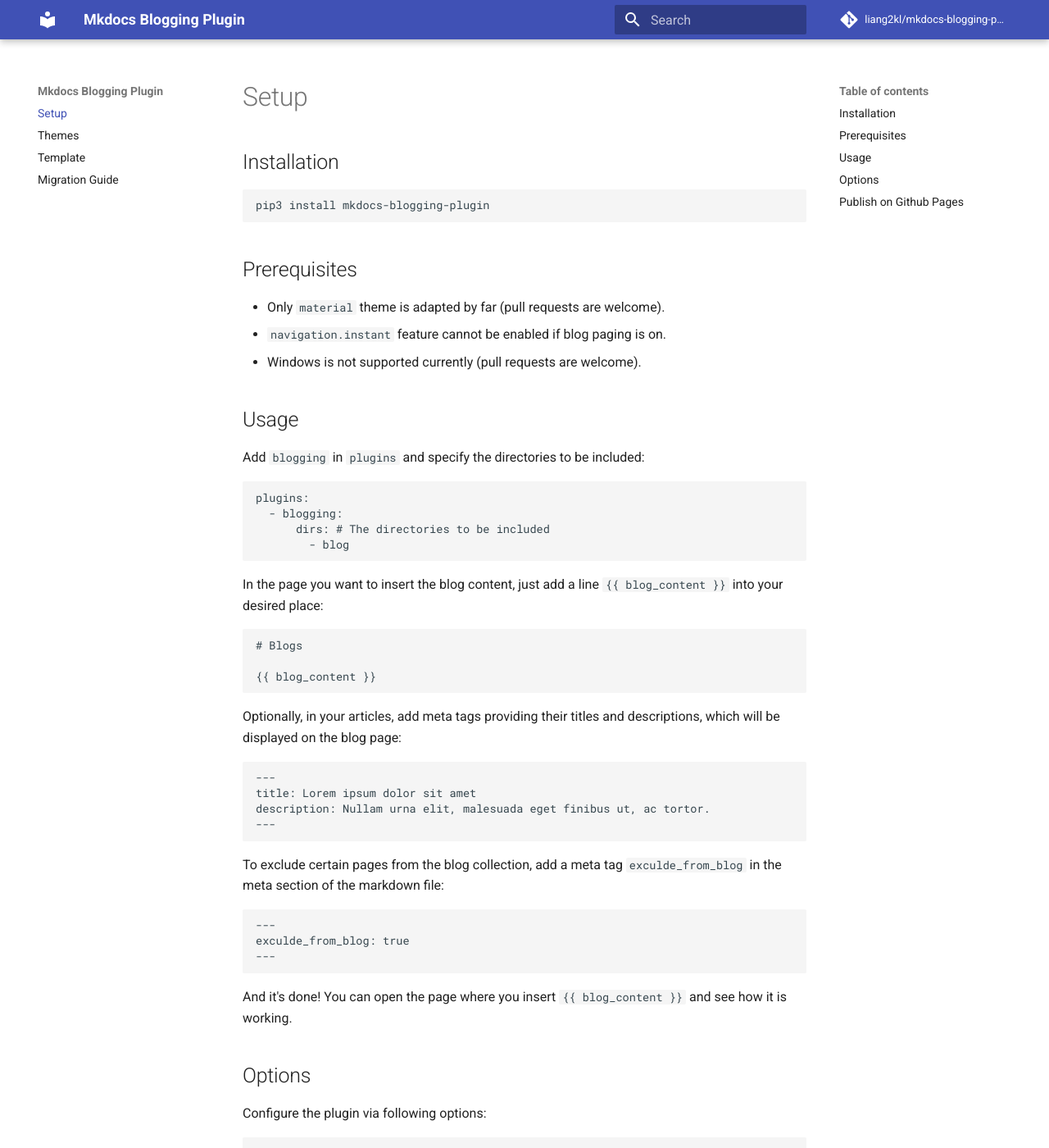
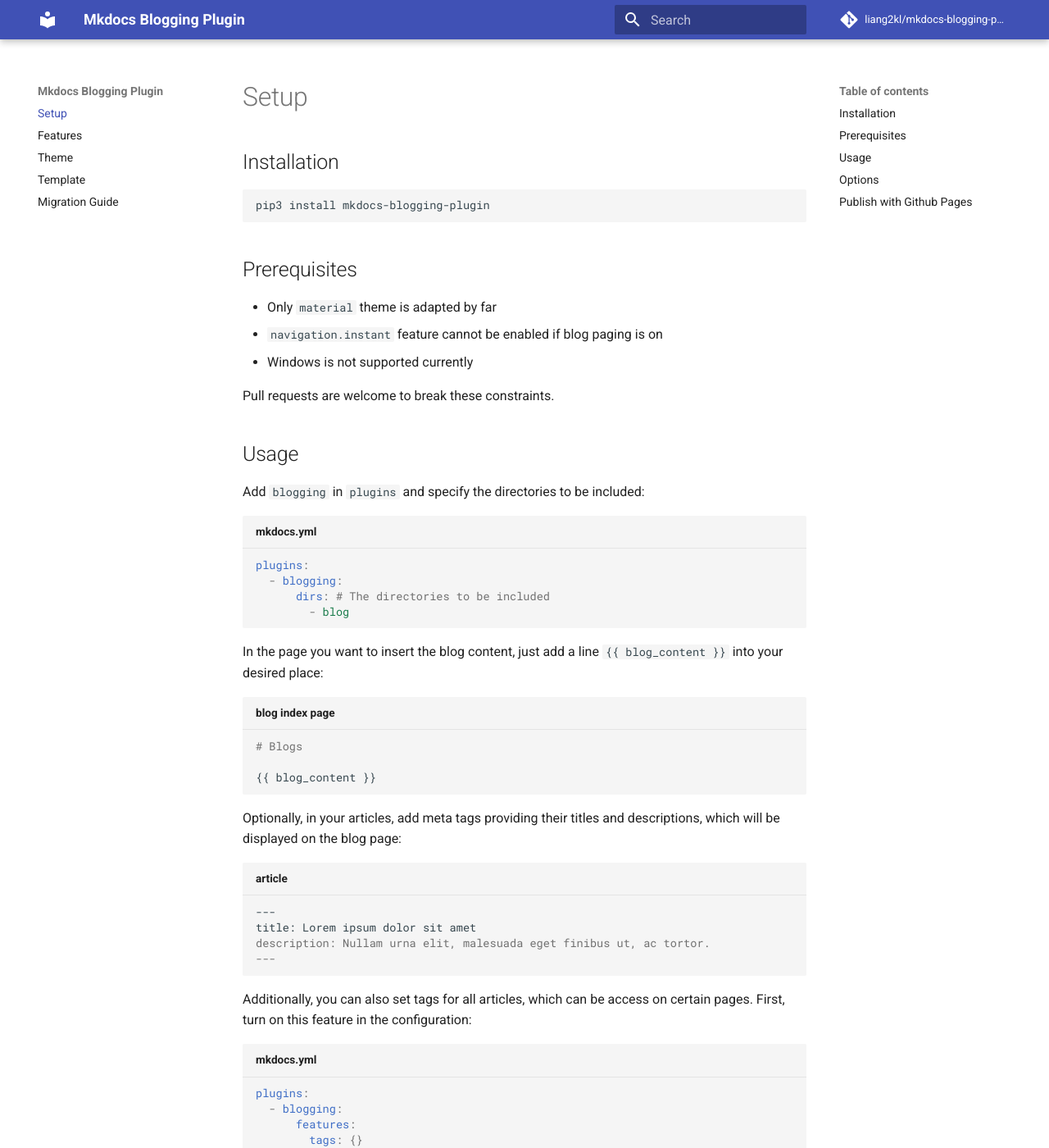
Before and after one commit to liang2kl/mkdocs-blogging-plugin, an MkDocs documentation site: the page built from docs/index.md, in a window 1280 px wide and 1400 px high. Shown: the whole window at 82% size. Built offline with MkDocs 1.6.1 and Material for MkDocs 9.7.7, drawn with Linux system fonts in a browser that asks for light colours; comment, search, counter and statistics services are not loaded; some of the changed text lies outside the part shown.

Commit message:
Update docs

````diff
--- a/docs/index.md
+++ b/docs/index.md
@@ -12,15 +12,17 @@ pip3 install mkdocs-blogging-plugin
 
 ## Prerequisites
 
-- Only `material` theme is adapted by far (pull requests are welcome).
-- `navigation.instant` feature cannot be enabled if blog paging is on.
-- Windows is not supported currently (pull requests are welcome).
+- Only `material` theme is adapted by far
+- `navigation.instant` feature cannot be enabled if blog paging is on
+- Windows is not supported currently
+
+Pull requests are welcome to break these constraints.
 
 ## Usage
 
 Add `blogging` in `plugins` and specify the directories to be included:
 
-```yml
+``` yaml title="mkdocs.yml"
 plugins:
   - blogging:
       dirs: # The directories to be included
@@ -29,7 +31,7 @@ plugins:
 
 In the page you want to insert the blog content, just add a line `{{ blog_content }}` into your desired place:
 
-```markdown
+```markdown title="blog index page"
 # Blogs
 
 {{ blog_content }}
@@ -37,16 +39,37 @@ In the page you want to insert the blog content, just add a line `{{ blog_conten
 
 Optionally, in your articles, add meta tags providing their titles and descriptions, which will be displayed on the blog page:
 
-```markdown
+```markdown title="article"
 ---
 title: Lorem ipsum dolor sit amet
 description: Nullam urna elit, malesuada eget finibus ut, ac tortor.
 ---
 ```
 
+Additionally, you can also set tags for all articles, which can be access on certain pages. First, turn on this feature in the configuration:
+
+```yaml title="mkdocs.yml"
+plugins:
+  - blogging:
+      features:
+        tags: {}
+```
+
+And in articles:
+
+```markdown title="article"
+---
+tags:
+  - mkdocs
+  - blogging
+---
+```
+
+For more detail, check [Features - tags](features.md#tags).
+
 To exclude certain pages from the blog collection, add a meta tag `exculde_from_blog` in the meta section of the markdown file:
 
-```markdown
+```markdown title="article"
 ---
 exculde_from_blog: true
 ---
@@ -58,9 +81,12 @@ And it's done! You can open the page where you insert `{{ blog_content }}` and s
 
 Configure the plugin via following options:
 
-```yml
+```yaml title="mkdocs.yml"
 theme:             # Use a predefined theme
   name: card
+features:          # Additional features
+  tags:
+    ...
 size: 5            # Number of articles in one page, default: 10
 locale: en         # The locale for time localizations, default: system's locale
 sort:
@@ -75,13 +101,13 @@ template: blog-override.html # Path to customized template
 
 For more about themes and custom templates, see [Themes](theme.md) and [Template](theme.md) respectively.
 
-## Publish on Github Pages
+## Publish with Github Pages
 
 A few more steps need to be taken for hosting with Github Pages:
 
 **Set `fetch-depth` to `0` when checking out with `actions/checkout`**
 
-```yml
+```yaml title="github action"
 - uses: actions/checkout@v2
   with:
     fetch-depth: 0
@@ -92,8 +118,10 @@ If it is not set, the plugin will take the latest commit time as fallback.
 
 **Configure your locale in the plugin's configuration**
 
-```yml
-locale: zh-CN
+```yaml title="article"
+plugins:
+  - blogging:
+      locale: zh-CN
 ```
 
 Otherwise, the plugin will use locale of the server, which might not be expected.
--- a/mkdocs.yml
+++ b/mkdocs.yml
@@ -7,9 +7,17 @@ edit_uri: ""
 theme:
   name: 'material'
 
+
+markdown_extensions:
+  - pymdownx.highlight
+  - pymdownx.superfences
+  - toc:
+      permalink: true
+
 nav:
   - index.md
-  - Themes: theme.md
+  - Features: features.md
+  - Theme: theme.md
   - Template: template.md
   - Migration Guide: migration.md
 
````
Also changed, not shown: README.md (+16 -94 lines), docs/features.md (added, +77 -0 lines), docs/migration.md (+8 -0 lines), docs/template.md (+9 -11 lines), docs/theme.md (+23 -19 lines).
